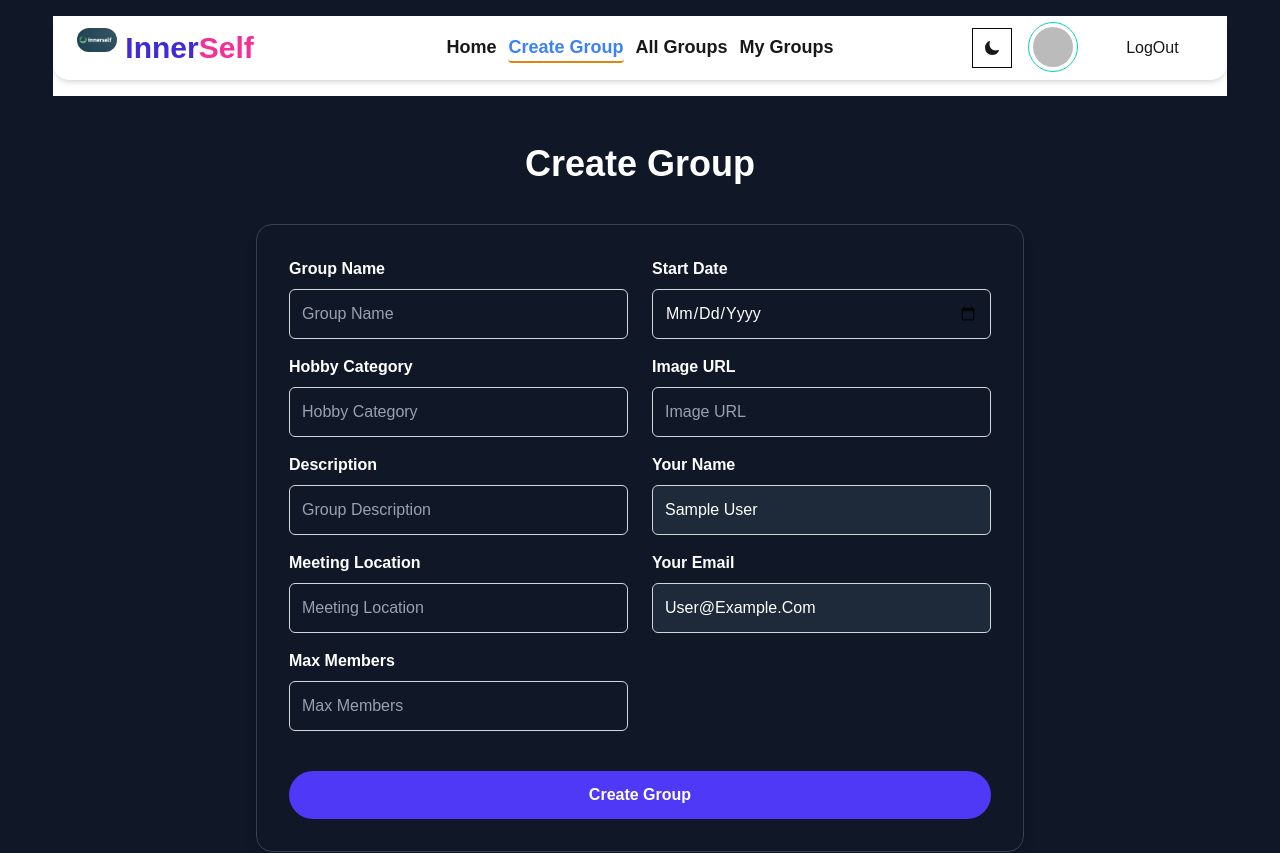
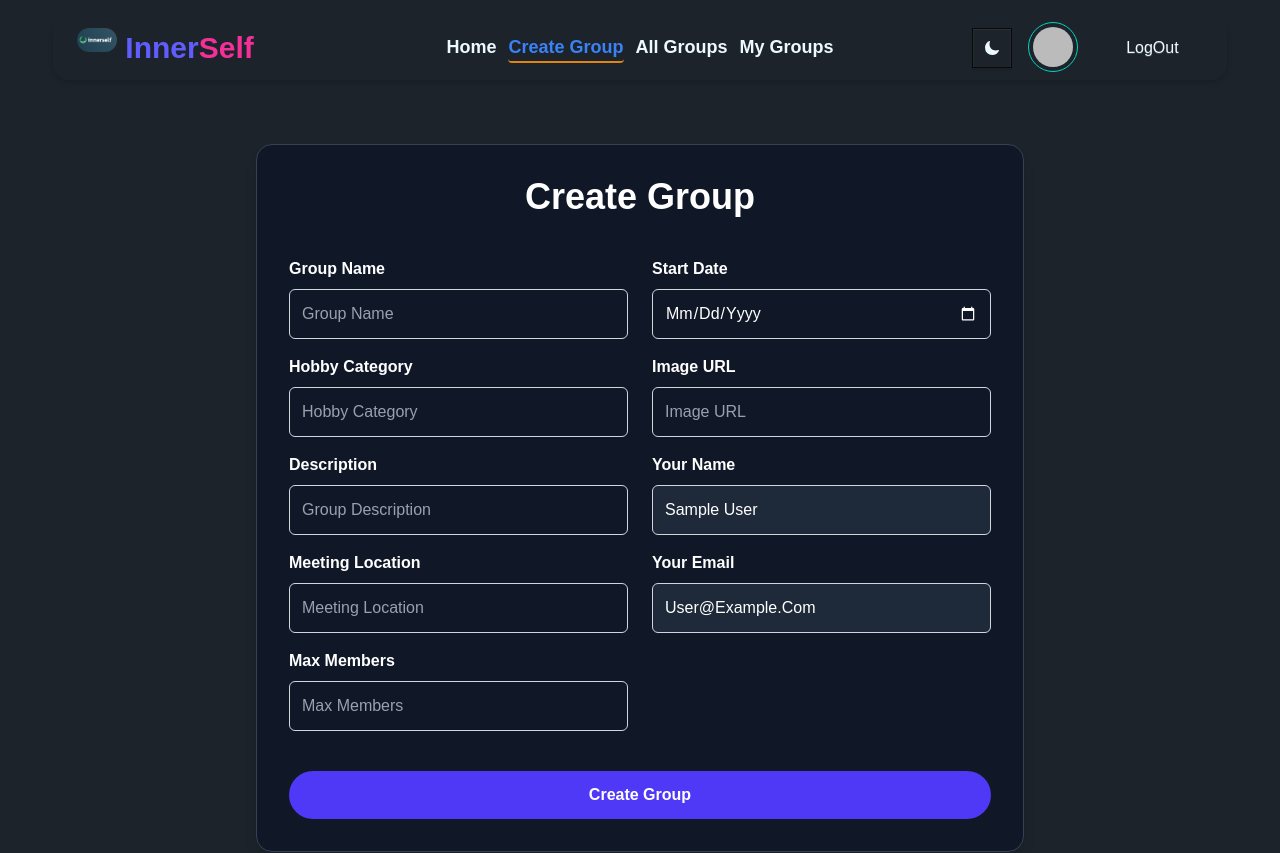
Before and after one commit to Arpan-Dey-Web/Epiqdine, a React (Vite) app: page /createGroup in a window 1280 px wide. Shown: the top 853 px of the page. Built offline with nearby package versions, Linux system fonts and the light colour scheme; no server answers; sample sign-in values are in the browser's storage.

Commit message:
unadded code added

```diff
--- a/src/Component/CreateGroup.jsx
+++ b/src/Component/CreateGroup.jsx
@@ -54,10 +54,11 @@ const CreateGroup = () => {
     "w-full p-3 rounded-md border border-gray-300 bg-[#101828] text-white placeholder-gray-400 focus:outline-none focus:ring-2 focus:ring-indigo-500 transition capitalize";
 
   return (
-    <div className="min-h-screen bg-[#101828] flex flex-col justify-center items-center px-4 py-12">
-      <h1 className="text-4xl font-extrabold text-white mb-10">Create Group</h1>
-
+    <div className="min-h-screen  flex flex-col justify-center items-center px-4 py-12">
       <div className="bg-[#101828] shadow-lg rounded-2xl w-full max-w-3xl p-8 border border-gray-700">
+        <h1 className="text-4xl font-extrabold text-white mb-10 text-center">
+          Create Group
+        </h1>
         <form onSubmit={handleCreateUser} className="space-y-6">
           <div className="grid grid-cols-1 gap-6 lg:grid-cols-2">
             {/* Left Side */}
--- a/src/Component/Group.jsx
+++ b/src/Component/Group.jsx
@@ -15,23 +15,23 @@ const Group = ({ group }) => {
   const date = lastDate.split("T");
 
   return (
-    <div className="max-w-md p-6 rounded-md border border-gray-300 shadow-md bg-white">
+    <div className="max-w-md p-6 rounded-md border border-gray-300 shadow-md ">
       <img
         src={imageURL}
         alt={groupName}
         className="object-cover object-center w-full rounded-md h-72"
       />
-      <div className="mt-6 mb-2 w-full mx-auto text-gray-900">
+      <div className="mt-6 mb-2 w-full mx-auto text-orange-400">
         <span className="block text-lg font-semibold tracking-widest uppercase text-center mb-6 border-b-2 border-gray-300">
           {groupName}
         </span>
 
         <div className="flex justify-between items-center">
           <div>
-            <h2 className="font-semibold text-gray-700 tracking-wide">
+            <h2 className="font-semibold text-gray-400 tracking-wide">
               Date: {date[0]}
             </h2>
-            <p className="text-gray-600 text-md mt-1">
+            <p className="text-gray-400 text-md mt-1 capitalize">
               Place: {meetingLocation}
             </p>
           </div>
--- a/src/Component/UpdateGroup.jsx
+++ b/src/Component/UpdateGroup.jsx
@@ -70,12 +70,12 @@ const UpdateGroup = () => {
 
   return (
     <div>
-      <div className="w-full mx-auto text-center">
-        <h1 className="text-5xl font-bold py-10 text-white logoName">
-          Update Group
-        </h1>
+      <div className="w-full mx-auto text-center ">
 
-        <div className="card w-full mx-auto border border-gray-500 max-w-2xl shadow-2xl">
+        <div className="card w-full mx-auto border border-gray-500 max-w-2xl shadow-2xl bg-[#101828]">
+          <h1 className="text-5xl font-bold py-5 text-white logoName">
+            Update Group
+          </h1>
           <div className="card-body rounded-2xl">
             <form onSubmit={handleUpdateGroup} className="fieldset">
               <div className="grid grid-cols-1 gap-2 lg:grid-cols-2 text-white">
--- a/src/Pages/Home.jsx
+++ b/src/Pages/Home.jsx
@@ -101,17 +101,11 @@ const Home = () => {
           </span>
         </h1>
 
-        <p className="mt-6 text-center  dark:text-gray-300 md:text-xl text-black max-w-3xl mx-auto logoName leading-relaxed">
+        <p className="mt-6 text-center text-orange-400 md:text-xl max-w-3xl mx-auto logoName leading-relaxed">
           Discover new ideas, share your voice, and connect with like-minded
-          explorers.
-          <br className="hidden md:block" />
-          This latest group is your gateway to
-          <span className="text-primary font-medium"> inspiration</span>,
-          <span className="text-secondary font-medium"> collaboration</span>,
-          and meaningful journeys.
-          <span className="text-primary-content font-medium">Join now</span>
-          and start exploring together
-          <span className="text-accent ml-1">&rarr;</span>
+          explorers. This latest group is your gateway to inspiration,
+          collaboration, and meaningful journeys. Join now and start exploring
+          together
         </p>
       </div>
 
@@ -122,7 +116,7 @@ const Home = () => {
         ))}
       </div>
 
-      <section className="bg-[#101828]">
+      <section className="border border-gray-300 rounded-2xl  shadow-xl">
         <div className="container flex flex-col justify-center p-4 mx-auto md:p-8">
           <p className="p-2 text-sm font-medium tracking-wider text-center uppercase">
             How it works
@@ -199,6 +193,8 @@ const Home = () => {
           </div>
         </div>
       </section>
+
+      <section className="py-10">
         <Marquee>
           <div className="flex ">
             <div className="flex gap-4">
@@ -233,8 +229,8 @@ const Home = () => {
                     guiding me back to myself.
                   </p>
                   <p>
-                  I feel more grounded, more present. A must for anyone seeking
-                  mindful transformation.
+                    I feel more grounded, more present. A must for anyone
+                    seeking mindful transformation.
                   </p>
                 </div>
               </div>
@@ -302,8 +298,8 @@ const Home = () => {
                 <div className="p-4 space-y-2 text-sm dark:text-gray-600">
                   <p>
                     I joined InnerSelf during a tough season in life. The
-                  reflective exercises helped me understand my emotions and set
-                  healthy boundaries.
+                    reflective exercises helped me understand my emotions and
+                    set healthy boundaries.
                   </p>
                   <p>
                     It’s like therapy for the soul—gentle, healing, and
@@ -339,12 +335,12 @@ const Home = () => {
                 <div className="p-4 space-y-2 text-sm dark:text-gray-600">
                   <p>
                     At 60, I thought self-growth apps were for the young.
-                  InnerSelf changed that. The calm wisdom in its content speaks
-                  to all generations.
+                    InnerSelf changed that. The calm wisdom in its content
+                    speaks to all generations.
                   </p>
                   <p>
-                  I feel like I’m learning to live all over again—slowly, fully,
-                  with grace.
+                    I feel like I’m learning to live all over again—slowly,
+                    fully, with grace.
                   </p>
                 </div>
               </div>
@@ -376,8 +372,8 @@ const Home = () => {
                 <div className="p-4 space-y-2 text-sm dark:text-gray-600">
                   <p>
                     I stumbled upon InnerSelf while looking for a better night
-                  routine. The sleep stories and mindful breathing practices are
-                  just magical.
+                    routine. The sleep stories and mindful breathing practices
+                    are just magical.
                   </p>
                   <p>
                     It's become my digital diary, my nightly ritual, my peace.
@@ -387,6 +383,7 @@ const Home = () => {
             </div>
           </div>
         </Marquee>
+      </section>
     </div>
   );
 };
--- a/src/Pages/MainLayOut.jsx
+++ b/src/Pages/MainLayOut.jsx
@@ -1,16 +1,12 @@
-import React, { useState } from "react";
+import React from "react";
 import { Outlet } from "react-router";
 import Nabbar from "../Component/Nabbar";
 import Footer from "../Component/Footer";
 
 const MainLayOut = () => {
-  const [themeData ,setThemeData] = useState(false)
   return (
-    <div
-      className="max-w-7xl w-11/12 mx-auto "
-      data-theme={`${themeData ? "dark" : "light"}`}
-    >
-      <Nabbar themeData={themeData} setThemeData={setThemeData}></Nabbar>
+    <div className="max-w-7xl w-11/12 mx-auto ">
+      <Nabbar></Nabbar>
       <Outlet></Outlet>
       <Footer></Footer>
     </div>
--- a/src/index.css
+++ b/src/index.css
@@ -12,7 +12,7 @@
 
 html {
   font-family: "Poppins", sans-serif;
-  background-color: #101828;
+
 }
 
 .nabbar{
```
Lines whose indentation alone changed are shown as unchanged.
